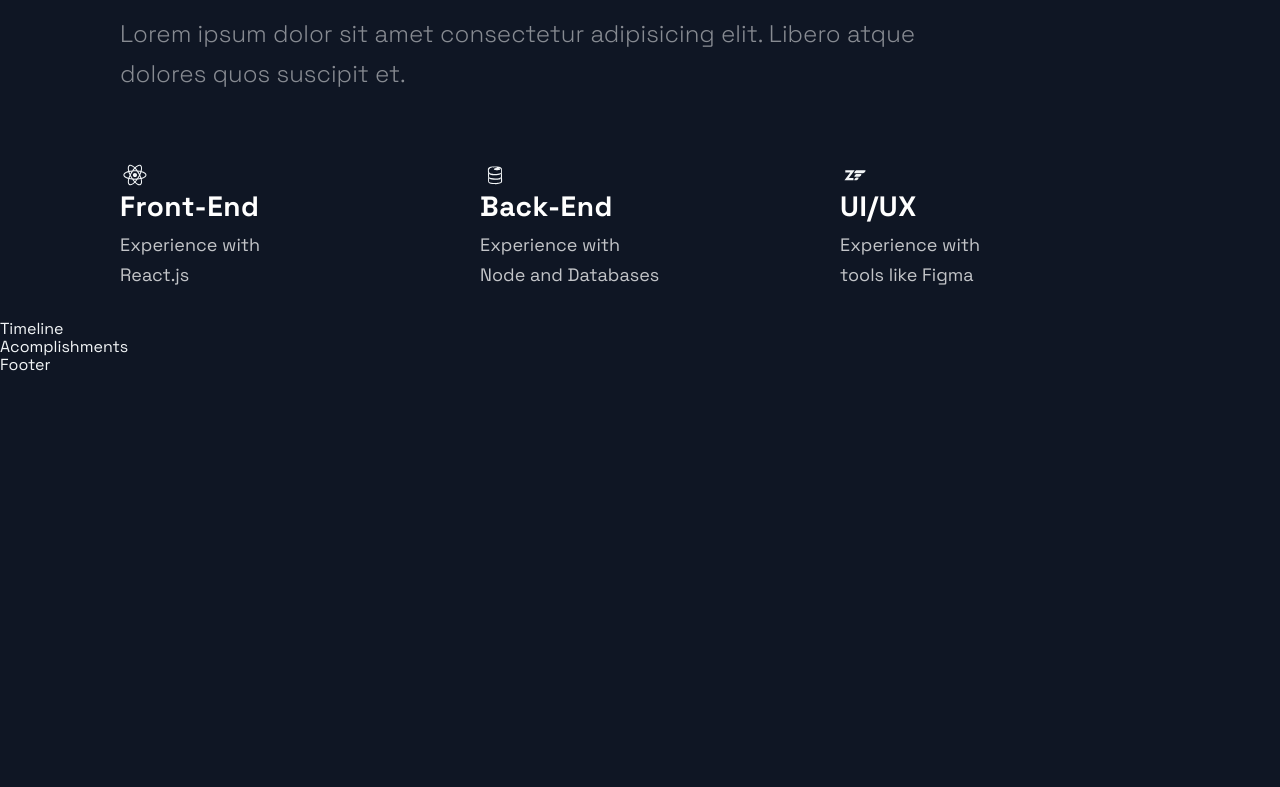
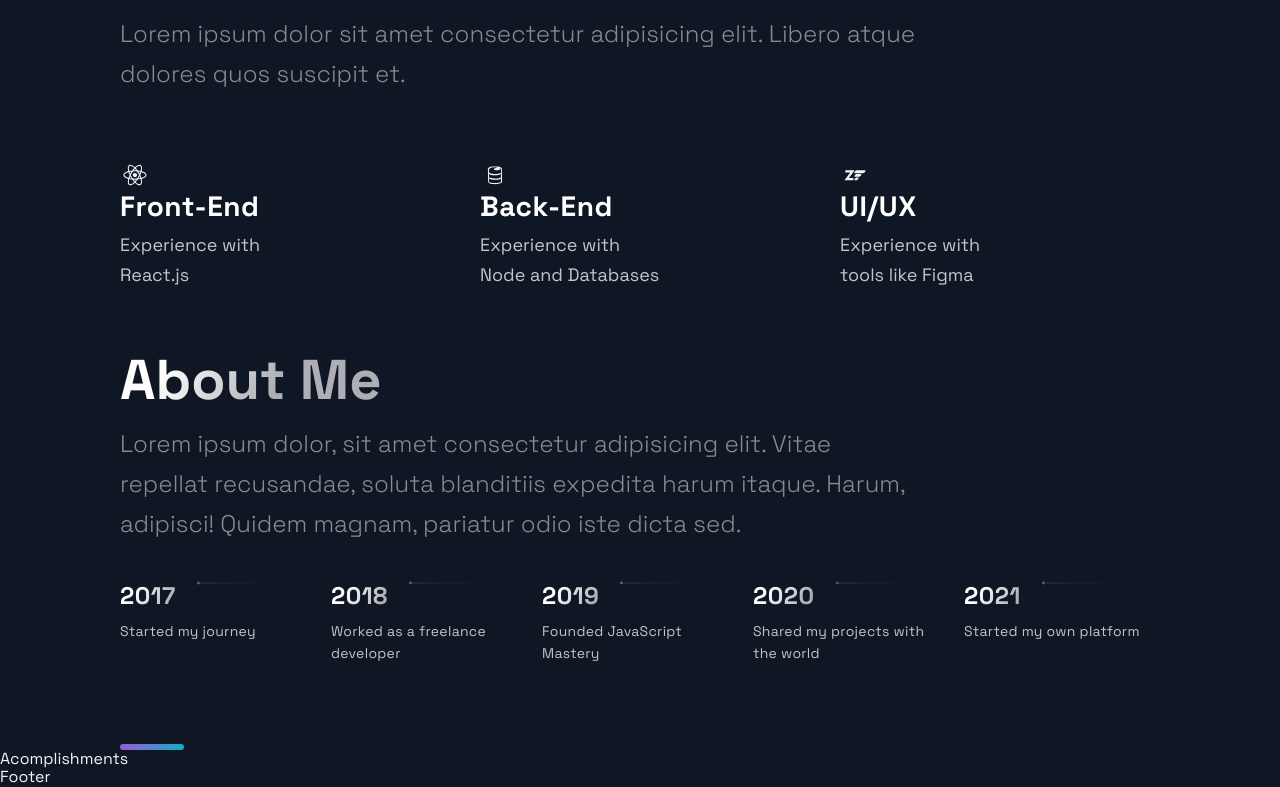
Before and after one commit to Charizard17/Charizard17.github.io, a Next.js app: page / in a window 1280 px wide. Shown: the part 2325-3112 px from the top of the page. Before the commit the page ends 2700 px from the top, so only its background shows below. Built offline with nearby package versions, Linux system fonts and the light colour scheme.

Commit message:
timeline component created

```diff
--- a/src/components/TimeLine/TimeLine.js
+++ b/src/components/TimeLine/TimeLine.js
@@ -1,36 +1,57 @@
-import React, { useState, useRef, useEffect } from 'react';
+import React, {useState, useRef, useEffect} from "react"
 
-import { CarouselButton, CarouselButtonDot, CarouselButtons, CarouselContainer, CarouselItem, CarouselItemImg, CarouselItemText, CarouselItemTitle, CarouselMobileScrollNode } from './TimeLineStyles';
-import { Section, SectionDivider, SectionText, SectionTitle } from '../../styles/GlobalComponents';
-import { TimeLineData } from '../../constants/constants';
+import {
+  CarouselButton,
+  CarouselButtonDot,
+  CarouselButtons,
+  CarouselContainer,
+  CarouselItem,
+  CarouselItemImg,
+  CarouselItemText,
+  CarouselItemTitle,
+  CarouselMobileScrollNode,
+} from "./TimeLineStyles"
+import {
+  Section,
+  SectionDivider,
+  SectionText,
+  SectionTitle,
+} from "../../styles/GlobalComponents"
+import {TimeLineData} from "../../constants/constants"
 
-const TOTAL_CAROUSEL_COUNT = TimeLineData.length;
+const TOTAL_CAROUSEL_COUNT = TimeLineData.length
 
 const Timeline = () => {
-  // const [activeItem, setActiveItem] = useState(0);
-  // const carouselRef = useRef();
+  const [activeItem, setActiveItem] = useState(0)
+  const carouselRef = useRef()
 
   // const scroll = (node, left) => {
   //   return node.scrollTo({ left, behavior: 'smooth' });
   // }
 
-  // const handleClick = (e, i) => {
-  //   e.preventDefault();
+  const handleClick = (e, i) => {
+    e.preventDefault()
 
-  //   if (carouselRef.current) {
-  //     const scrollLeft = Math.floor(carouselRef.current.scrollWidth * 0.7 * (i / TimeLineData.length));
+    if (carouselRef.current) {
+      const scrollLeft = Math.floor(
+        carouselRef.current.scrollWidth * 0.7 * (i / TimeLineData.length)
+      )
 
-  //     scroll(carouselRef.current, scrollLeft);
-  //   }
-  // }
+      scroll(carouselRef.current, scrollLeft)
+    }
+  }
 
-  // const handleScroll = () => {
-  //   if (carouselRef.current) {
-  //     const index = Math.round((carouselRef.current.scrollLeft / (carouselRef.current.scrollWidth * 0.7)) * TimeLineData.length);
+  const handleScroll = () => {
+    if (carouselRef.current) {
+      const index = Math.round(
+        (carouselRef.current.scrollLeft /
+          (carouselRef.current.scrollWidth * 0.7)) *
+          TimeLineData.length
+      )
 
-  //     setActiveItem(index);
-  //   }
-  // }
+      setActiveItem(index)
+    }
+  }
 
   // // snap back to beginning of scroll when window is resized
   // // avoids a bug where content is covered up if coming from smaller screen
@@ -43,10 +64,83 @@
   // }, []);
 
   return (
-    <div>
-      Timeline
-    </div>
-  );
-};
+    <Section id="about">
+      <SectionTitle>About Me</SectionTitle>
+      <SectionText>
+        Lorem ipsum dolor, sit amet consectetur adipisicing elit. Vitae repellat
+        recusandae, soluta blanditiis expedita harum itaque. Harum, adipisci!
+        Quidem magnam, pariatur odio iste dicta sed.
+      </SectionText>
+      <CarouselContainer ref={carouselRef} onScroll={handleScroll}>
+        <>
+          {TimeLineData.map((item, index) => (
+            <CarouselMobileScrollNode
+              key={index}
+              final={index === TOTAL_CAROUSEL_COUNT - 1}
+            >
+              <CarouselItem
+                index={index}
+                id={`carousel__item-${index}`}
+                active={activeItem}
+                onClick={(e) => handleClick(e, index)}
+              >
+                <CarouselItemTitle>
+                  {item.year}
+                  <CarouselItemImg
+                    width="208"
+                    height="6"
+                    viewBox="0 0 208 6"
+                    fill="none"
+                    xmlns="http://www.w3.org/2000/svg"
+                  >
+                    <path
+                      fill-rule="evenodd"
+                      clip-rule="evenodd"
+                      d="M2.5 5.5C3.88071 5.5 5 4.38071 5 3V3.5L208 3.50002V2.50002L5 2.5V3C5 1.61929 3.88071 0.5 2.5 0.5C1.11929 0.5 0 1.61929 0 3C0 4.38071 1.11929 5.5 2.5 5.5Z"
+                      fill="url(#paint0_linear)"
+                      fill-opacity="0.33"
+                    />
+                    <defs>
+                      <linearGradient
+                        id="paint0_linear"
+                        x1="-4.30412e-10"
+                        y1="0.5"
+                        x2="208"
+                        y2="0.500295"
+                        gradientUnits="userSpaceOnUse"
+                      >
+                        <stop stop-color="white" />
+                        <stop
+                          offset="0.79478"
+                          stop-color="white"
+                          stop-opacity="0"
+                        />
+                      </linearGradient>
+                    </defs>
+                  </CarouselItemImg>
+                </CarouselItemTitle>
+                <CarouselItemText>{item.text}</CarouselItemText>
+              </CarouselItem>
+            </CarouselMobileScrollNode>
+          ))}
+        </>
+      </CarouselContainer>
+      <CarouselButtons>
+        {TimeLineData.map((item, index) => (
+          <CarouselButton
+            key={index}
+            index={index}
+            active={activeItem}
+            onClick={(e) => handleClick(e, index)}
+            type="button"
+          >
+            <CarouselButtonDot />
+          </CarouselButton>
+        ))}
+      </CarouselButtons>
+      <SectionDivider />
+    </Section>
+  )
+}
 
-export default Timeline;
+export default Timeline
```
